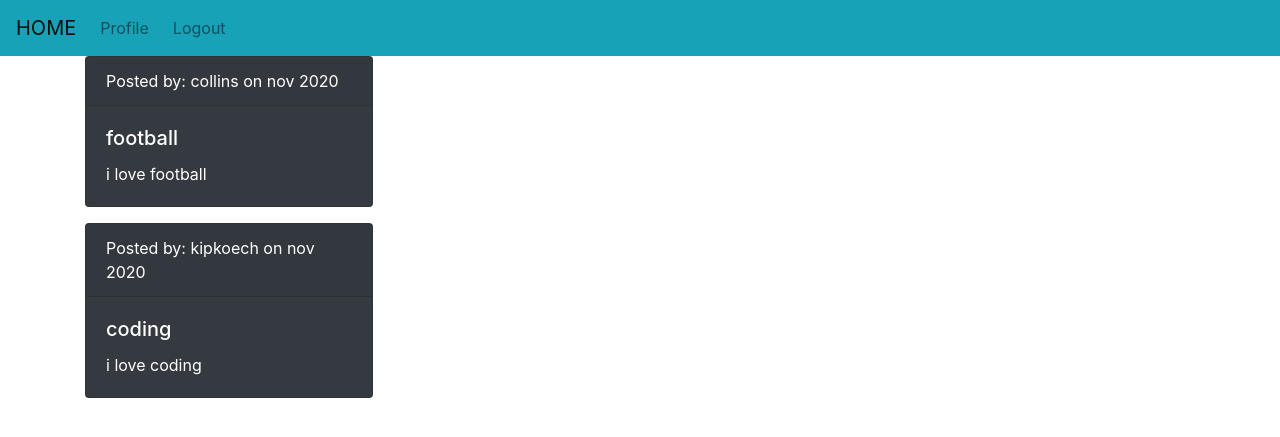
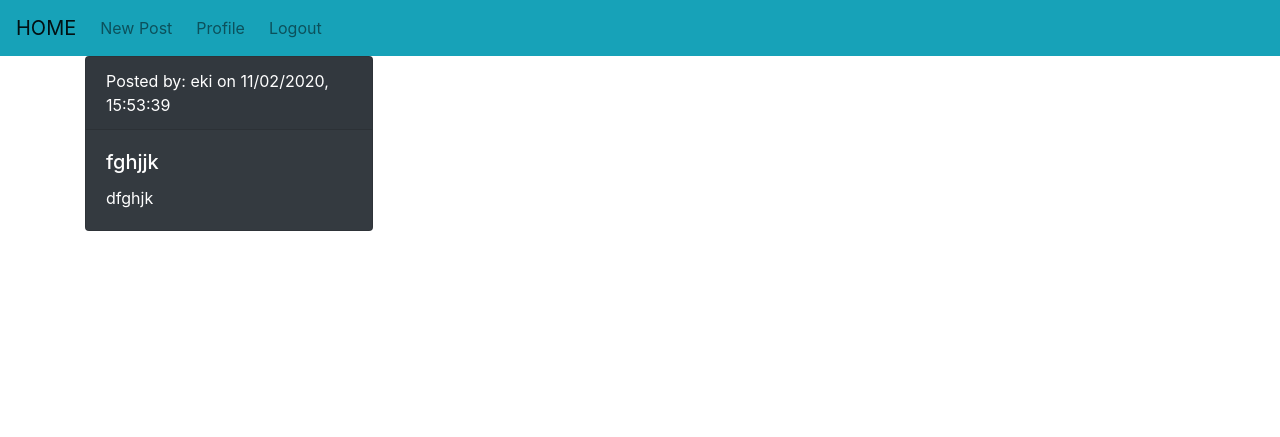
Before and after one commit to collins-kipkoech/blogging-website, a Flask app: page / in a window 1280 px wide. Shown: the top 437 px of the page. Run offline with Flask 2, Linux system fonts and the light colour scheme; a user stored in the database is signed in; data comes from the database, SQL or seed files in the repository; both versions use the stored data as it was after the commit; parts of the project's set-up code (start-up, migrations or seed data) failed here and were passed over; some libraries are stand-ins or nearby versions.

```diff
--- a/app/templates/index.html
+++ b/app/templates/index.html
@@ -6,7 +6,7 @@
        <div class="col-md-8">
 
         <div class="card text-white bg-dark mb-3" style="max-width: 18rem;">
-          <div class="card-header">Posted by: {{post.author}} on {{post.date_posted}}</div>
+          <div class="card-header">Posted by: {{post.author.username}} on {{post.date_posted.strftime("%m/%d/%Y, %H:%M:%S")}}</div>
           <div class="card-body">
             <h5 class="card-title">{{post.title}}</h5>
             <p class="card-text">{{post.content}}</p>
--- a/app/templates/navbar.html
+++ b/app/templates/navbar.html
@@ -19,7 +19,10 @@
             <a class="nav-link" href="{{ url_for('login') }}">SIGN IN </a>
           </li>
           {%else%}
+          <li>
+            <a class="nav-link mr-sm-2" href="{{ url_for('view_post') }}">New Post </a>
 
+          </li>
           <li>
             <a class="nav-link mr-sm-2" href="{{ url_for('profile') }}">Profile </a>
 
--- a/app/views.py
+++ b/app/views.py
@@ -7,24 +7,9 @@ from flask_login import current_user, login_user, logout_user,login_required
 
 
 
-posts = [
-    {
-        'author':'collins',
-        'title':'football',
-        'content':'i love football',
-        'date_posted':'nov 2020'
-    },
-    {
-        'author':'kipkoech',
-        'title':'coding',
-        'content':'i love coding',
-        'date_posted':'nov 2020'
-    }
-]
-
-
 @app.route('/')
 def index():
+    posts = Post.query.all()
     title = 'Blogging Website'
     return render_template('index.html',posts=posts,title=title)
 
@@ -103,9 +88,18 @@ def profile():
 
 @app.route('/post',methods=['GET','POST'])
 @login_required
-def post():
-    post = PostForm()
+def view_post():
+    form = PostForm()
     if form.validate_on_submit():
+        post = Post(title=form.title.data,content=form.content.data,author=current_user)
+        db.session.add(post)
+        db.session.commit()
         flash('Post created successfully','success')
         return redirect(url_for('index'))
-    return render_template('post.html',post=post)
+    return render_template('post.html',form=form)
+
+
+@pp.route('post1/int:post_id')
+def post1(post_id):
+    post = Post.query.get(post_id)
+    return render_template('post1.html',post=post)
```
Also changed, not shown: app/templates/post.html (+30 -29 lines), app/site.db.
